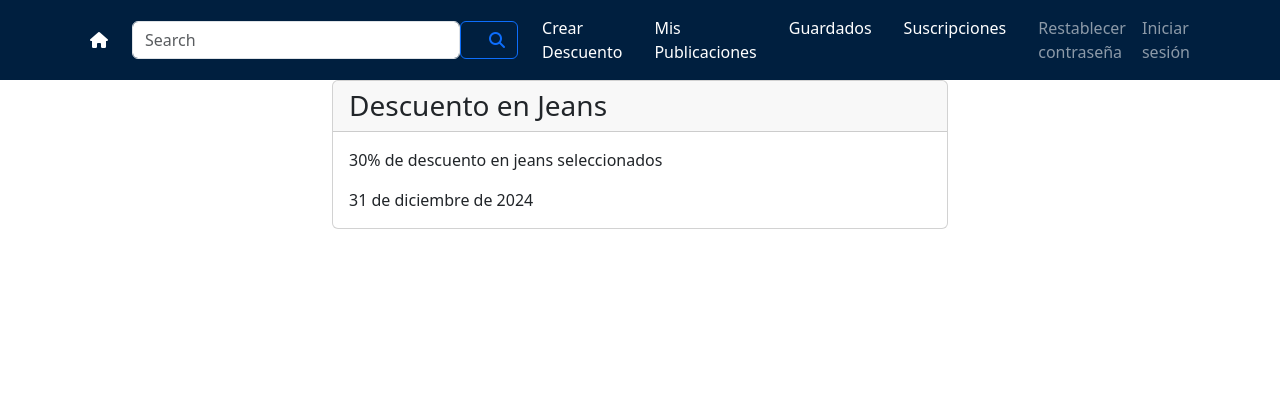
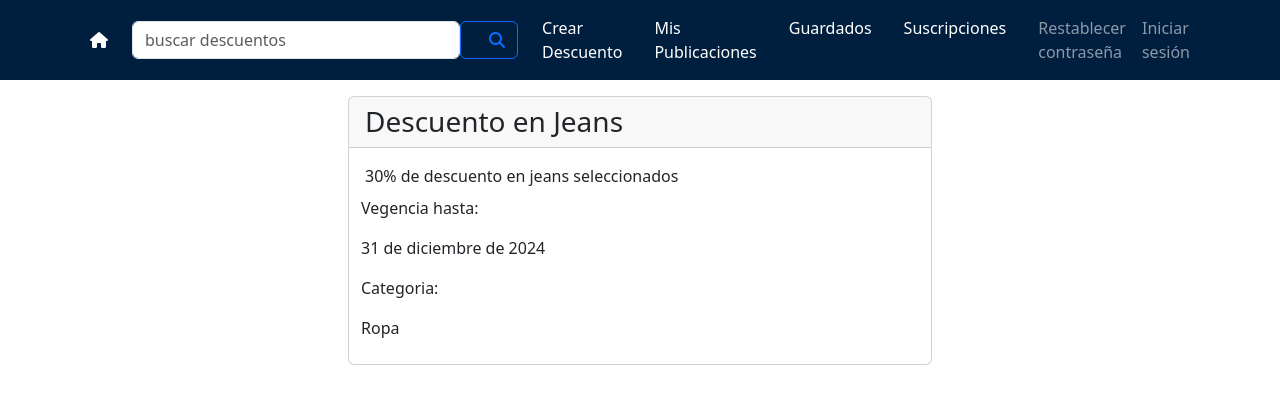
Before and after one commit to federicoFrancesconi/UCSE-2024-IW-TP, a Django app: page /detalle/1/ in a window 1280 px wide. Shown: the top 404 px of the page. Run offline with Django 5.2, Linux system fonts and the light colour scheme; data comes from the database, SQL or seed files in the repository; some libraries are stand-ins or nearby versions.

Commit message:
correcciones visuales

```diff
--- a/DescuentAr/sitio/views.py
+++ b/DescuentAr/sitio/views.py
@@ -17,7 +17,6 @@ def home(request):
     id_categoria = request.GET.get('id_categoria')
     fecha_hasta = request.GET.get('fecha_hasta')
     fecha = datetime.strptime(fecha_hasta, '%Y-%m-%d').date() if fecha_hasta else None
-    cant_votos = request.GET.get('cant_votos')
     estado_descuento = request.GET.get('estado_descuento')
 
     categorias = Categoria.objects.all()
@@ -43,8 +42,6 @@ def home(request):
     #si trae el filtro lo hace, sino busca los vigentes
     descuentos = descuentos.filter(fecha_hasta__lt=fecha) if fecha is not None else descuentos.filter(fecha_hasta__gte=datetime.today().date())
 
-    if cant_votos:
-        descuentos = descuentos.filter(diferencia_votos__gte=int(cant_votos))
 
     descuentos = descuentos.order_by('-id')
 
@@ -53,7 +50,6 @@ def home(request):
         'categorias': categorias,
         'categoria_seleccionada': id_categoria,
         'fecha_hasta_seleccionada': fecha_hasta,
-        'cant_votos_seleccionada': cant_votos,
         'estado_seleccionado': estado_descuento,
         'estados': ['publicado', 'revision'],
     })
--- a/DescuentAr/templates/detalle.html
+++ b/DescuentAr/templates/detalle.html
@@ -2,11 +2,20 @@
 
 <body>
     {% block content %}
-        <div class="card">
+        <div class="card m-3">
             <h3 class="card-header">{{ descuento.nombre }}</h3>
             <div class="card-body">
-            <p class="card-text">{{ descuento.descripcion }}</p>
-            <p class="card-text">{{ descuento.fecha_hasta }}</p>
+                <div class="row">
+                    <p class="card-text">{{ descuento.descripcion }}</p>
+                </div>
+                <div class="row d-flex justify-content-md-start">
+                    <div class="p-2">Vegencia hasta: </div>
+                    <div class="card-text p-2">{{ descuento.fecha_hasta }}</div>
+                </div>
+                <div class="row d-flex justify-content-start">
+                    <div class="p-2">Categoria: </div>
+                    <div class="card-text p-2">{{ descuento.categoria.nombre }}</div>
+                </div>
             </div>
         </div>
     {% endblock %}
--- a/DescuentAr/templates/header.html
+++ b/DescuentAr/templates/header.html
@@ -10,7 +10,7 @@
     <script src="https://use.fontawesome.com/fe459689b4.js"></script>
     <script src="https://code.jquery.com/jquery-3.7.1.min.js" integrity="sha256-/JqT3SQfawRcv/BIHPThkBvs0OEvtFFmqPF/lYI/Cxo=" crossorigin="anonymous"></script>
     <link href="https://cdn.jsdelivr.net/npm/bootstrap@5.3.3/dist/css/bootstrap.min.css" rel="stylesheet" integrity="sha384-QWTKZyjpPEjISv5WaRU9OFeRpok6YctnYmDr5pNlyT2bRjXh0JMhjY6hW+ALEwIH" crossorigin="anonymous">
-</head>
+  </head>
 <body>
 
     <!-- Navbar -->
@@ -37,7 +37,7 @@
 
       <form class="d-flex align-items-center w-100 form-search" action = '/search/' method = "GET">
         <div class="input-group">
-          <input type="search" class="form-control" value="{{request.GET.buscar}}" name="buscar" placeholder="Search" aria-label="Search" />
+          <input type="search" class="form-control" value="{{request.GET.buscar}}" name="buscar" placeholder="buscar descuentos" aria-label="Search" />
         </div>
         <button class="btn btn-outline-primary" type = "submit"><i class="fas fa-search ps-3"></i></button>
       </form>
```
Also changed, not shown: DescuentAr/sitio/static/sitio/js/home.js (+9 -9 lines), DescuentAr/templates/home.html (+13 -14 lines).
